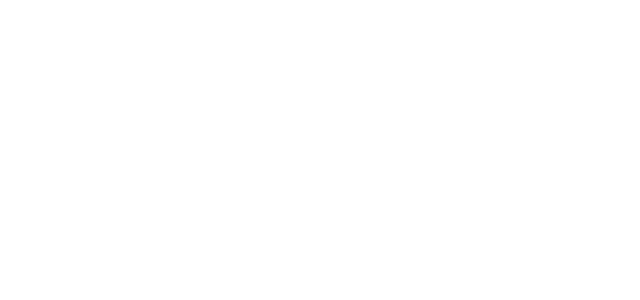
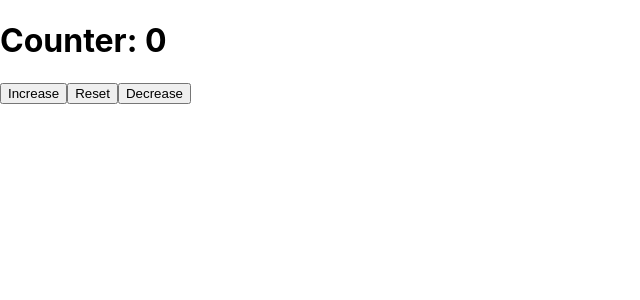
Before and after one commit to Allename/AltSchool-Examination, a React (Create React App) app: page / in a window 1280 px wide. Shown: the top 300 px of the page, without its empty margins (0-640 px from the left). Built offline with nearby package versions, Linux system fonts and the light colour scheme.

Commit message:
added changes and refactored

```diff
--- a/src/components/Counter.jsx
+++ b/src/components/Counter.jsx
@@ -1,6 +1,33 @@
+import { useReducer } from "react";
+import {reducer} from './reducer';
+
 const Counter = () => {
+
+  const initialState = {count: 0};
+  const [state, dispatch] = useReducer(reducer, initialState);
+
+  const increaseValue = () => {
+    dispatch({ type: "INCREASE" });
+  }
+
+  const decreaseValue = () => {
+    dispatch({ type: "DECREASE" });
+  }
+
+  const resetValue = () => {
+    dispatch({ type: "RESET" });
+  }
+
   return (
-    <div></div>
+    <div className="container">
+      <h1 className='counter-label'>Counter: {state.count}</h1>
+
+      <div className="button-container">
+        <button onClick={increaseValue}>Increase</button>
+        <button onClick={resetValue} className='reset'>Reset</button>
+        <button onClick={decreaseValue}>Decrease</button>
+      </div>
+    </div>
   );
 }
 
--- a/src/components/Error.jsx
+++ b/src/components/Error.jsx
@@ -5,11 +5,11 @@ const Error = () => {
   console.log(error);
 
   return (
-    <div>
+    <div className="error">
       <h1>Oops!!</h1>
       <p>Sorry, an unexpected error has occured</p>
-      <p>
-        <i>{`${error.statusText} ${error.status}`}</i>
+      <p className="error-message">
+        <i>{`${error.statusText} | ${error.status}`}</i>
       </p>
     </div>
   );
--- a/src/components/Reducer.jsx
+++ b/src/components/Reducer.jsx
@@ -1,24 +1,31 @@
-const Reducer = (state, action) => {
+export const reducer = (state, action) => {
   switch (action.type) {
-    case "INCREMENT": {
+    case "INCREASE": {
       return {
         count: state.count + 1,
       };
     }
-    case "DECREMENT": {
+
+    case "DECREASE": {
+      if (state.count !== 0) {
+        return {
+          count: state.count - 1,
+        };
+      }
+
       return {
-        count: state.count - 1,
-      };
+        count: 0
+      }
     }
+
     case "RESET": {
       return {
         count: 0,
       };
     }
+
     default: {
-      throw Error("Unknown action: " + action.type);
+      console.log('def')
     }
   }
 };
-
-export default Reducer;
```
